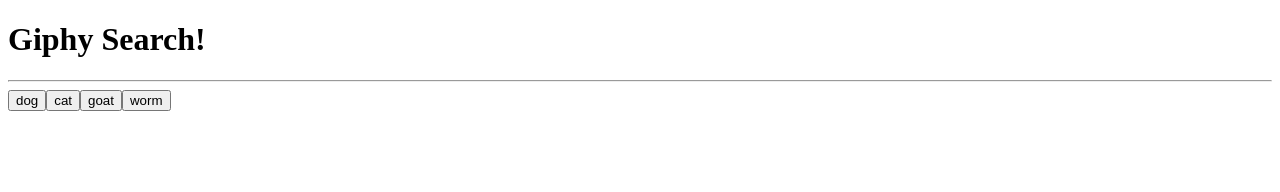
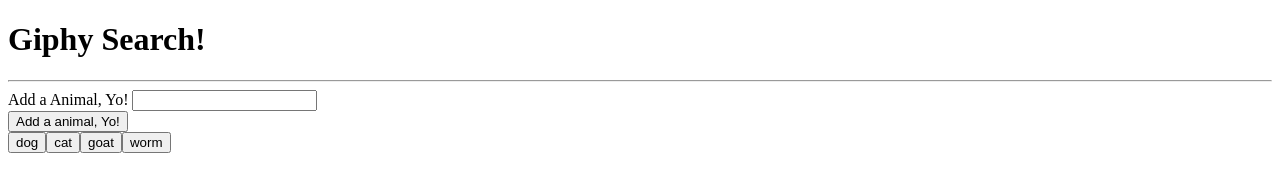
Before and after one commit to Akashaj86/Giphy-Assignment, a plain HTML site: page index.html in a window 1280 px wide. Drawn offline with nearby package versions, Linux system fonts and the light colour scheme.

Commit message:
Rebirth final form

```diff
--- a/index.html
+++ b/index.html
@@ -11,8 +11,18 @@
 <body>
     <div class="container">
         <h1>Giphy Search!</h1>
-        <hr><!--hr tag is where the line under the heading came from-->
+        <hr>
+        <!--hr tag is where the line under the heading came from-->
 
+
+
+        <form id="animal-form">
+            <label for="animal-input">Add a Animal, Yo!</label>
+            <input type="text" id="animal-input"><br>
+
+            <!-- Button triggers new animal to be added -->
+            <input id="add-animal" type="submit" value="Add a animal, Yo!">
+        </form>
 
         <!-- Here we create  -->
         <div id="myTopics"></div>
@@ -24,13 +34,30 @@
 
             var myTopics = ["dog", "cat", "goat", "worm"];
             console.log(myTopics);
+
+
+            var addButtons = function () {
+                $("#myTopics").empty();
                 for (var i = 0; i < myTopics.length; i++) {
                     console.log(myTopics[i])
-                var button = $("<button>");
+                    var button = $("<button class= 'button'>");
                     console.log(button);
                     $("#myTopics").append(button);
                     button.text(myTopics[i]);
-                button.on("click", function () {
+
+                };
+            };
+
+            $("#add-animal").on("click", function (event) {
+                event.preventDefault();
+                var animalInput = $("#animal-input").val().trim();
+                myTopics.push(animalInput);
+                addButtons();
+            });
+            //called a function below
+            addButtons();
+            //below line affects anything with a class of button due to line 43
+            $(document).on("click", ".button", function () {
                 var topic = $(this).text()
 
                 // Deleting the giphy buttons prior to adding new giphy buttons
@@ -80,7 +107,6 @@
                         p.text("Title:" + response.data[i].title + " Rating " + myRating);
                         $("#myImages").append(p);
 
-                        //I can't do this anymore. I tried using the movie sovled examples to finish but it just won't work and I'm not a coder.
 
 
                     }
@@ -88,7 +114,6 @@
                 console.log("clickMe");
                 console.log($(this).html());
             });
-            };
 
                 //add snippets of code to cheat sheet
                 //think more broadly, what is the line/code doing
```
Lines whose indentation alone changed are shown as unchanged.
